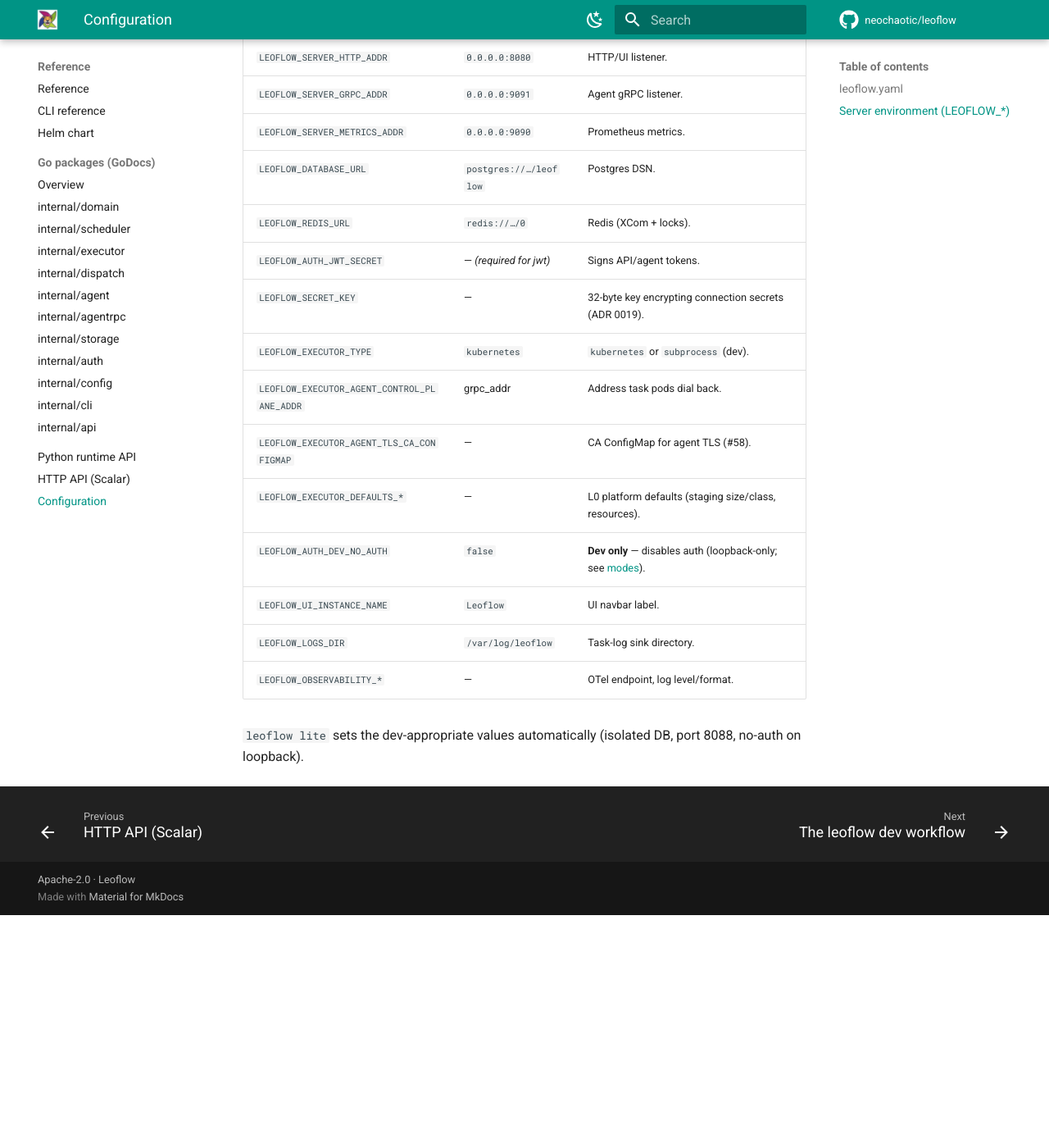
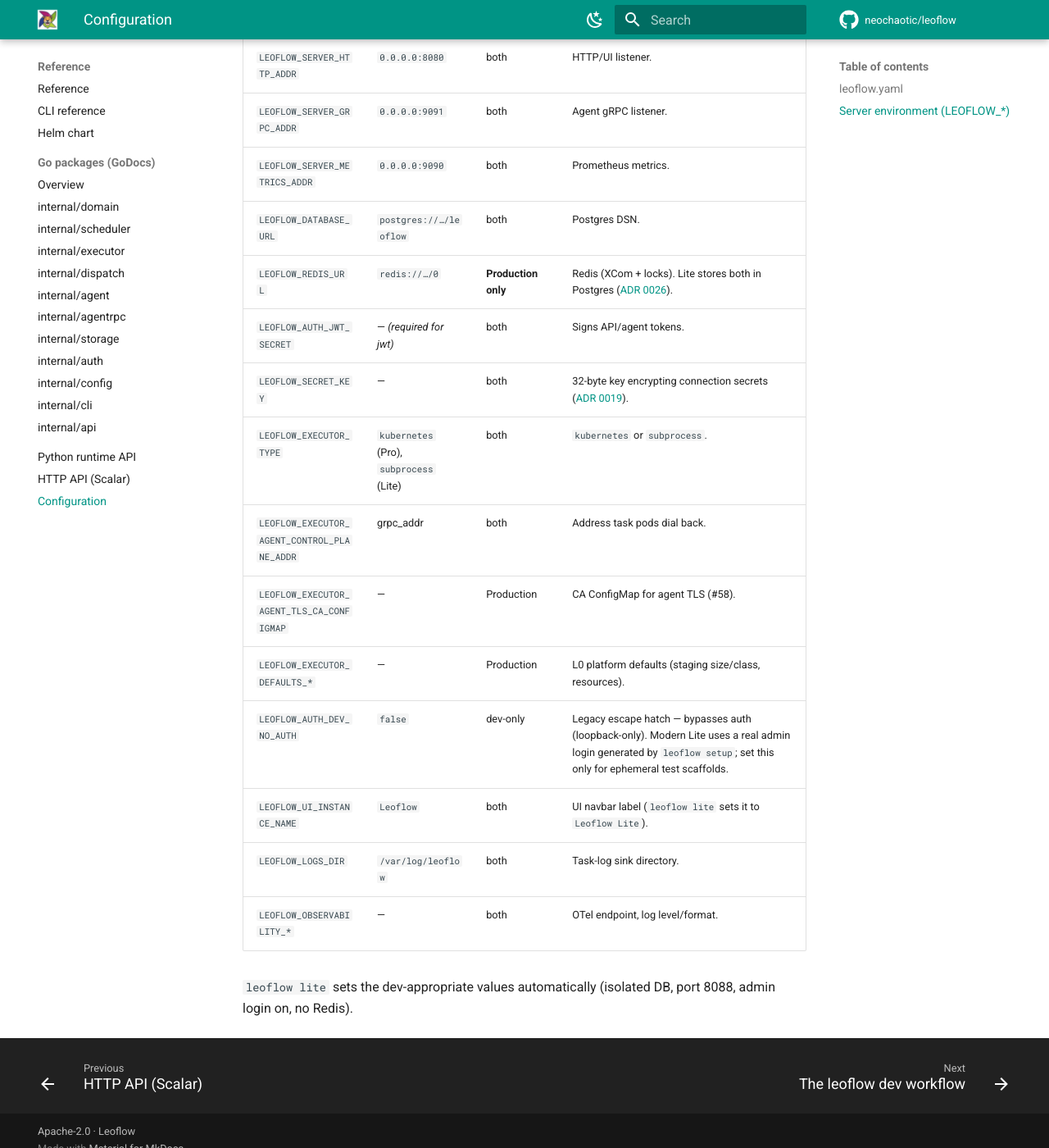
Before and after one commit to neochaotic/leoflow, an MkDocs documentation site: the page built from docs/configuration.md, in a window 1280 px wide and 1400 px high, scrolled down 1212 px. Shown: the whole window at 82% size. Built offline with MkDocs 1.6.1 and Material for MkDocs 9.7.7, drawn with Linux system fonts in a browser that asks for light colours; comment, search, counter and statistics services are not loaded; before the commit the page ends 2328 px from its top, so only the background shows below that.

Commit message:
docs: 5 severe AAA-pass corrections + 1 medium (closes #91 severes)
From the documentation review umbrella (issue #91, severes triaged
before-alpha):

- architecture.md: the diagram + State paragraph claimed Redis as a
  required datastore, directly contradicting ADR 0026 and the editions
  story (Lite is Postgres-only). Annotated the Redis box as
  Production-only and rewrote the State line to name the Lite vs
  Production split, with the ADR link inline.
- quickstart.md: the "what `leoflow lite` does" list said it brings
  up Postgres + Redis; corrected to Postgres only (Docker `postgres:16`
  or the embedded managed PG fallback) with the editions cross-link.
- dag-authoring.md: the "marked DEV (no login)" sentence is stale on
  two counts — the badge is Lite (silver) and login is enabled by
  default. Replaced with the real admin-login flow + the
  reset-password command.
- upgrades.md: workspace default was documented as
  ~/leoflow-projects but the install path uses ~/leoflow (matches
  installation.md and quickstart.md). Fixed.
- operating-modes.md: the Lite Auth row said "Disabled (loopback-only,
  dev bypass)" which contradicts the real admin-login surfaced in
  editions.md and quickstart.md. Corrected to name the admin login +
  the reset-password recovery path.
- configuration.md (medium, included here while we're already on a
  docs PR): the server-env table was a single column with Redis listed
  as a required Production-leaning variable and LEOFLOW_AUTH_DEV_NO_AUTH
  without context. Split into a 4-column table with an Edition column;
  marked Redis as Production-only with the ADR link; clarified
  LEOFLOW_AUTH_DEV_NO_AUTH as a legacy escape hatch vs the modern
  admin-login flow.

The remaining 18 findings (mediums + polish) are filed as a tracking
umbrella for triage against the alpha bar.

Co-Authored-By: Claude Opus 4.7 <noreply@anthropic.com>

```diff
--- a/docs/configuration.md
+++ b/docs/configuration.md
@@ -24,22 +24,22 @@ See [DAG authoring](dag-authoring.md) for the override layers.
 
 ## Server environment (`LEOFLOW_*`)
 
-| Variable | Default | Purpose |
-|---|---|---|
-| `LEOFLOW_SERVER_HTTP_ADDR` | `0.0.0.0:8080` | HTTP/UI listener. |
-| `LEOFLOW_SERVER_GRPC_ADDR` | `0.0.0.0:9091` | Agent gRPC listener. |
-| `LEOFLOW_SERVER_METRICS_ADDR` | `0.0.0.0:9090` | Prometheus metrics. |
-| `LEOFLOW_DATABASE_URL` | `postgres://…/leoflow` | Postgres DSN. |
-| `LEOFLOW_REDIS_URL` | `redis://…/0` | Redis (XCom + locks). |
-| `LEOFLOW_AUTH_JWT_SECRET` | — *(required for jwt)* | Signs API/agent tokens. |
-| `LEOFLOW_SECRET_KEY` | — | 32-byte key encrypting connection secrets (ADR 0019). |
-| `LEOFLOW_EXECUTOR_TYPE` | `kubernetes` | `kubernetes` or `subprocess` (dev). |
-| `LEOFLOW_EXECUTOR_AGENT_CONTROL_PLANE_ADDR` | grpc_addr | Address task pods dial back. |
-| `LEOFLOW_EXECUTOR_AGENT_TLS_CA_CONFIGMAP` | — | CA ConfigMap for agent TLS (#58). |
-| `LEOFLOW_EXECUTOR_DEFAULTS_*` | — | L0 platform defaults (staging size/class, resources). |
-| `LEOFLOW_AUTH_DEV_NO_AUTH` | `false` | **Dev only** — disables auth (loopback-only; see [modes](operating-modes.md)). |
-| `LEOFLOW_UI_INSTANCE_NAME` | `Leoflow` | UI navbar label. |
-| `LEOFLOW_LOGS_DIR` | `/var/log/leoflow` | Task-log sink directory. |
-| `LEOFLOW_OBSERVABILITY_*` | — | OTel endpoint, log level/format. |
+| Variable | Default | Edition | Purpose |
+|---|---|---|---|
+| `LEOFLOW_SERVER_HTTP_ADDR` | `0.0.0.0:8080` | both | HTTP/UI listener. |
+| `LEOFLOW_SERVER_GRPC_ADDR` | `0.0.0.0:9091` | both | Agent gRPC listener. |
+| `LEOFLOW_SERVER_METRICS_ADDR` | `0.0.0.0:9090` | both | Prometheus metrics. |
+| `LEOFLOW_DATABASE_URL` | `postgres://…/leoflow` | both | Postgres DSN. |
+| `LEOFLOW_REDIS_URL` | `redis://…/0` | **Production only** | Redis (XCom + locks). Lite stores both in Postgres ([ADR 0026](adr/0026-lite-datastore-no-redis.md)). |
+| `LEOFLOW_AUTH_JWT_SECRET` | — *(required for jwt)* | both | Signs API/agent tokens. |
+| `LEOFLOW_SECRET_KEY` | — | both | 32-byte key encrypting connection secrets ([ADR 0019](adr/0019-secret-encryption-at-rest.md)). |
+| `LEOFLOW_EXECUTOR_TYPE` | `kubernetes` (Pro), `subprocess` (Lite) | both | `kubernetes` or `subprocess`. |
+| `LEOFLOW_EXECUTOR_AGENT_CONTROL_PLANE_ADDR` | grpc_addr | both | Address task pods dial back. |
+| `LEOFLOW_EXECUTOR_AGENT_TLS_CA_CONFIGMAP` | — | Production | CA ConfigMap for agent TLS (#58). |
+| `LEOFLOW_EXECUTOR_DEFAULTS_*` | — | Production | L0 platform defaults (staging size/class, resources). |
+| `LEOFLOW_AUTH_DEV_NO_AUTH` | `false` | dev-only | Legacy escape hatch — bypasses auth (loopback-only). Modern Lite uses a real admin login generated by `leoflow setup`; set this only for ephemeral test scaffolds. |
+| `LEOFLOW_UI_INSTANCE_NAME` | `Leoflow` | both | UI navbar label (`leoflow lite` sets it to `Leoflow Lite`). |
+| `LEOFLOW_LOGS_DIR` | `/var/log/leoflow` | both | Task-log sink directory. |
+| `LEOFLOW_OBSERVABILITY_*` | — | both | OTel endpoint, log level/format. |
 
-`leoflow lite` sets the dev-appropriate values automatically (isolated DB, port 8088, no-auth on loopback).
+`leoflow lite` sets the dev-appropriate values automatically (isolated DB, port 8088, admin login on, no Redis).
```
Also changed, not shown: docs/architecture.md (+5 -3 lines), docs/dag-authoring.md (+3 -1 lines), docs/operating-modes.md (+1 -1 lines), docs/quickstart.md (+1 -1 lines), docs/upgrades.md (+1 -1 lines).
